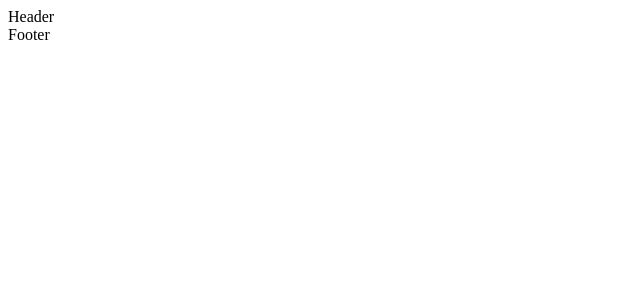
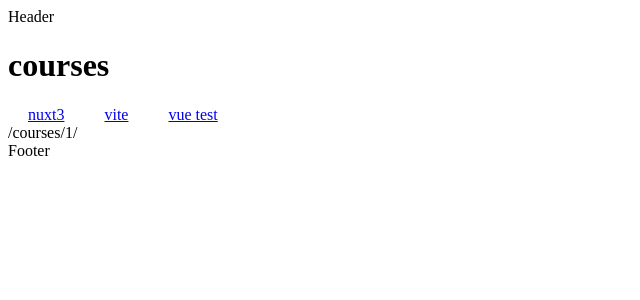
Before and after one commit to SkylerChou/nuxt3-demo, a Nuxt app: page /courses/1/ in a window 1280 px wide. Before the commit this address had no page. Shown: the top 300 px of the page, without its empty margins (0-640 px from the left). Built offline with nearby package versions, Linux system fonts and the light colour scheme; what v-calendar would draw is missing.

Commit message:
章節 4-2 - 動態 Router 配置 - 2

```diff
--- /dev/null
+++ b/pages/courses.vue
@@ -0,0 +1,22 @@
+<template>
+  <div>
+    <h1>courses</h1>
+
+    <NuxtLink to="/courses/nuxt3">nuxt3</NuxtLink>
+    <NuxtLink to="/courses/vite">vite</NuxtLink>
+    <NuxtLink to="/courses/vue test">vue test</NuxtLink>
+
+    <NuxtPage />
+  </div>
+</template>
+
+<script>
+export default {};
+</script>
+
+<style scoped>
+a {
+  padding-left: 20px;
+  padding-right: 20px;
+}
+</style>
--- /dev/null
+++ b/pages/courses/[courses].vue
@@ -0,0 +1,11 @@
+<template>
+  <div>
+    {{ route.fullPath }}
+  </div>
+</template>
+
+<script setup>
+const route = useRoute();
+</script>
+
+<style></style>
--- /dev/null
+++ b/pages/courses/index.vue
@@ -0,0 +1,11 @@
+<template>
+  <div>
+    <h1>course list</h1>
+  </div>
+</template>
+
+<script>
+export default {};
+</script>
+
+<style></style>
--- a/pages/index.vue
+++ b/pages/index.vue
@@ -14,7 +14,8 @@
     </ClientOnly>
 
     <div>
-      <NuxtLink to="/user"> User </NuxtLink> | <NuxtLink to="/about"> About </NuxtLink> |
+      <NuxtLink to="/courses"> 課程列表 </NuxtLink> | <NuxtLink to="/user"> User </NuxtLink> |
+      <NuxtLink to="/about"> About </NuxtLink> |
       <NuxtLink to="/async-data"> Async-data </NuxtLink>
     </div>
 
```
